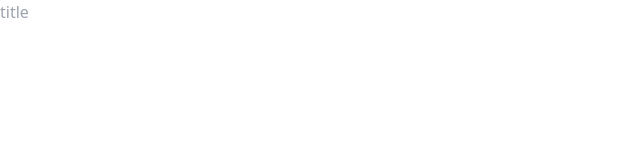
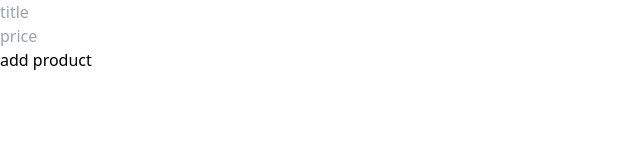
Before and after one commit to parvin-noori/ReactTypeLab, a React (Vite) app: page / in a window 1280 px wide. Shown: the top 160 px of the page, without its empty margins (0-640 px from the left). Built offline with nearby package versions, Linux system fonts and the light colour scheme.

Commit message:
create form component

```diff
--- a/src/App.tsx
+++ b/src/App.tsx
@@ -2,16 +2,18 @@
 import Button from "./components/Button"
 import Container from "./components/Container"
 import Input from "./components/Input"
+import Form from "./components/Form"
 
 function App() {
 
   const input=useRef<HTMLInputElement>(null)
 
   return (
-    <>
- {/* <Container componentType={Button}>add product</Container> */}
- <Input id="title" placeholder="title" ref={input}/>
-    </>
+<Form>
+  <Input id="title" placeholder="title" type="text"/>
+  <Input id="price" placeholder="price" type="text"/>
+  <button>add product</button>
+</Form>
   )
 }
 
--- /dev/null
+++ b/src/components/Form.tsx
@@ -0,0 +1,9 @@
+import { ComponentPropsWithoutRef } from "react"
+
+type FormProps=ComponentPropsWithoutRef<'form'>
+
+export default function Form(props:FormProps) {
+  return (
+    <form {...props}>{props.children}</form>
+  )
+}
```
